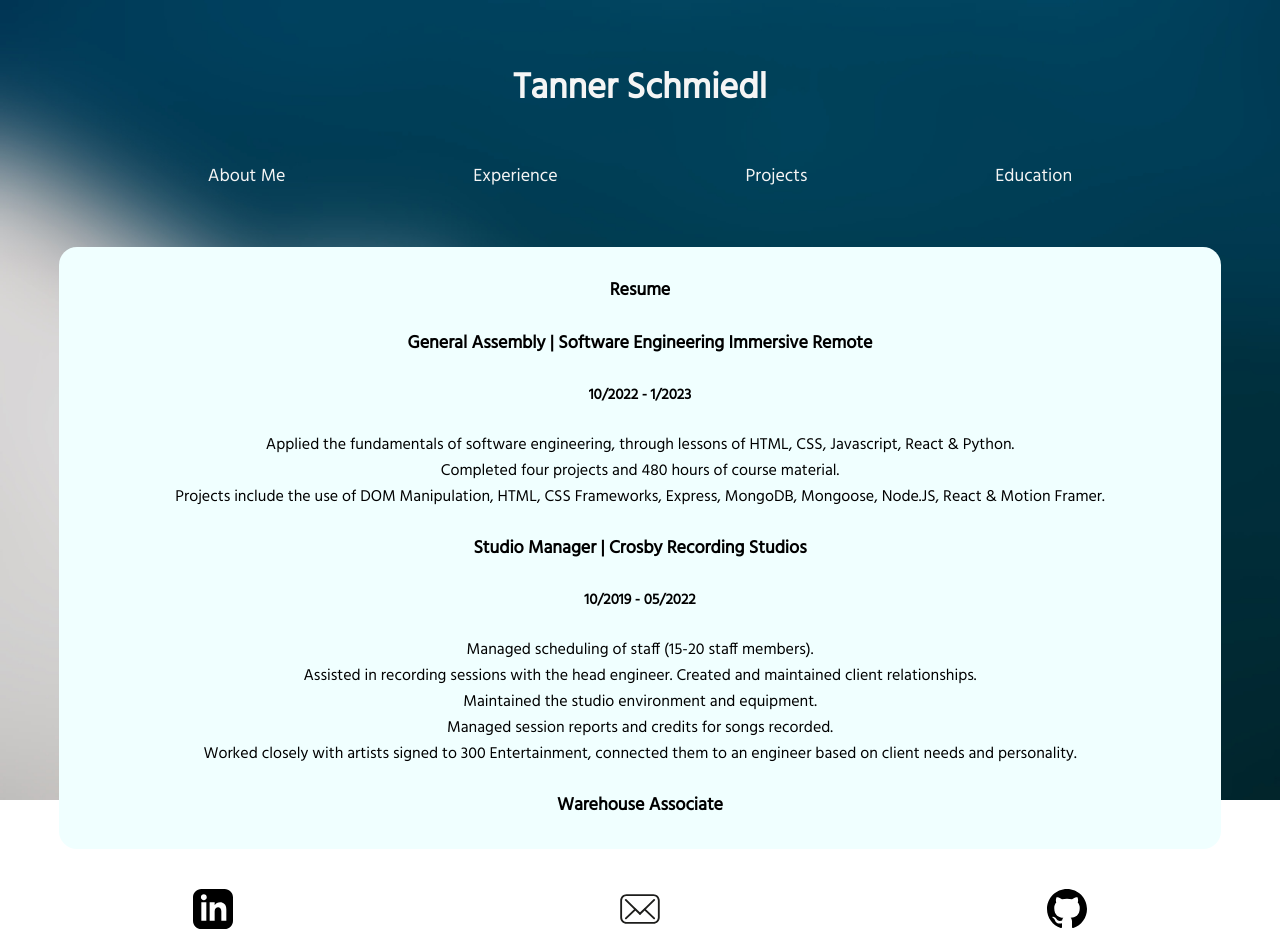
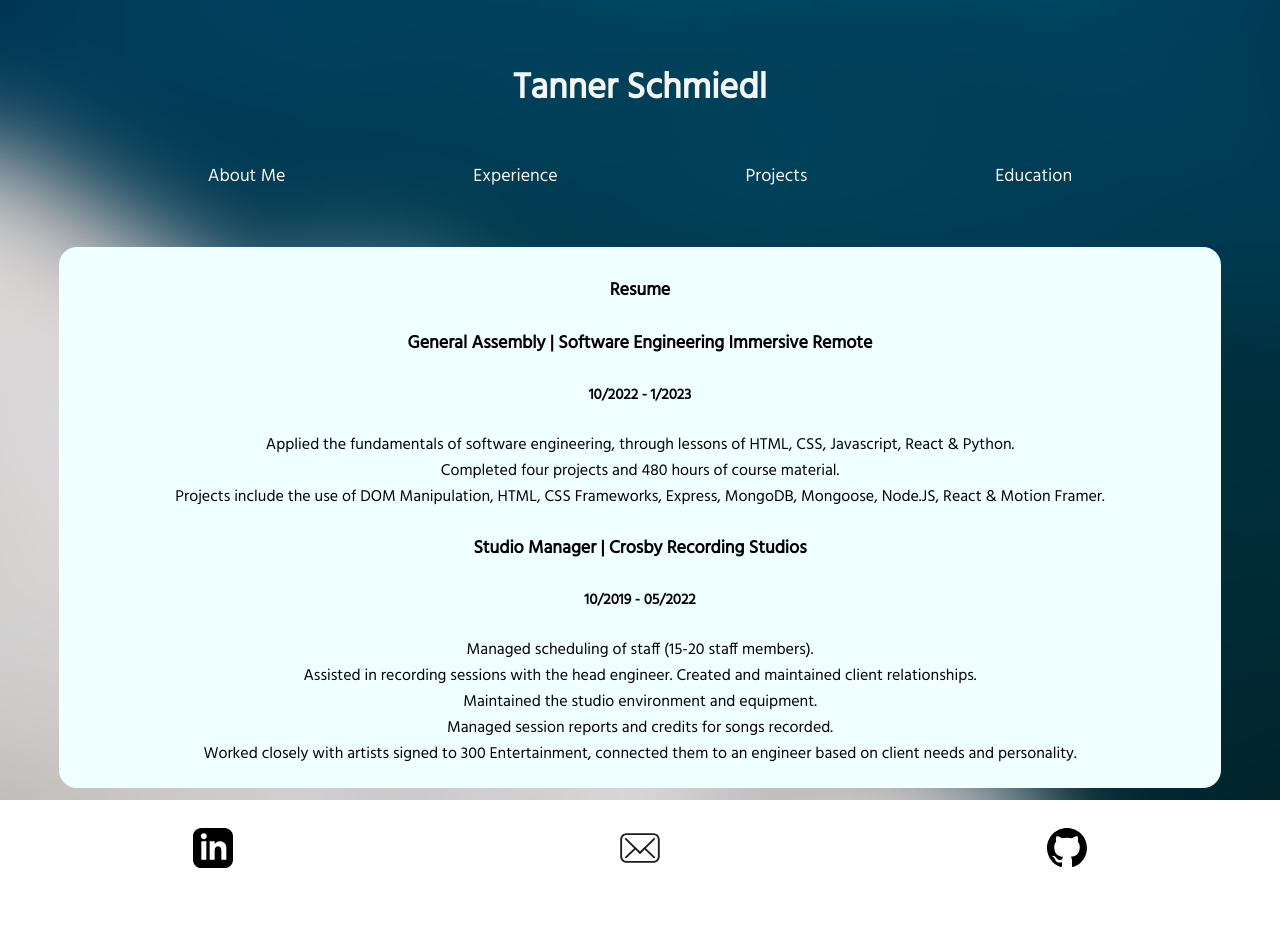
Before and after one commit to tschmiedl/portfolio, a React (Create React App) app in the folder frontend/: page /experience in a window 1280 px wide. After the commit the page ends 878 px from the top, so only its background shows below. Built offline with nearby package versions, Linux system fonts and the light colour scheme.

Commit message:
experience update

```diff
--- a/frontend/src/components/Footer/index.js
+++ b/frontend/src/components/Footer/index.js
@@ -3,6 +3,7 @@
 import linkedInIcon from './assets/iconmonstr-linkedin-3.svg'
 import emailIcon from './assets/mail-142.svg'
 import gitHubIcon from './assets/iconmonstr-github-1.svg'
+
 
 
 const Footer = () => {
--- a/frontend/src/pages/Experience/index.js
+++ b/frontend/src/pages/Experience/index.js
@@ -35,7 +35,7 @@
                 <li>Managed session reports and credits for songs recorded.</li>
                 <li>Worked closely with artists signed to 300 Entertainment, connected them to an engineer based on client needs and personality.</li>
             </ul>
-        <h4>Warehouse Associate</h4>
+
     </motion.div>
     )
 }
```
